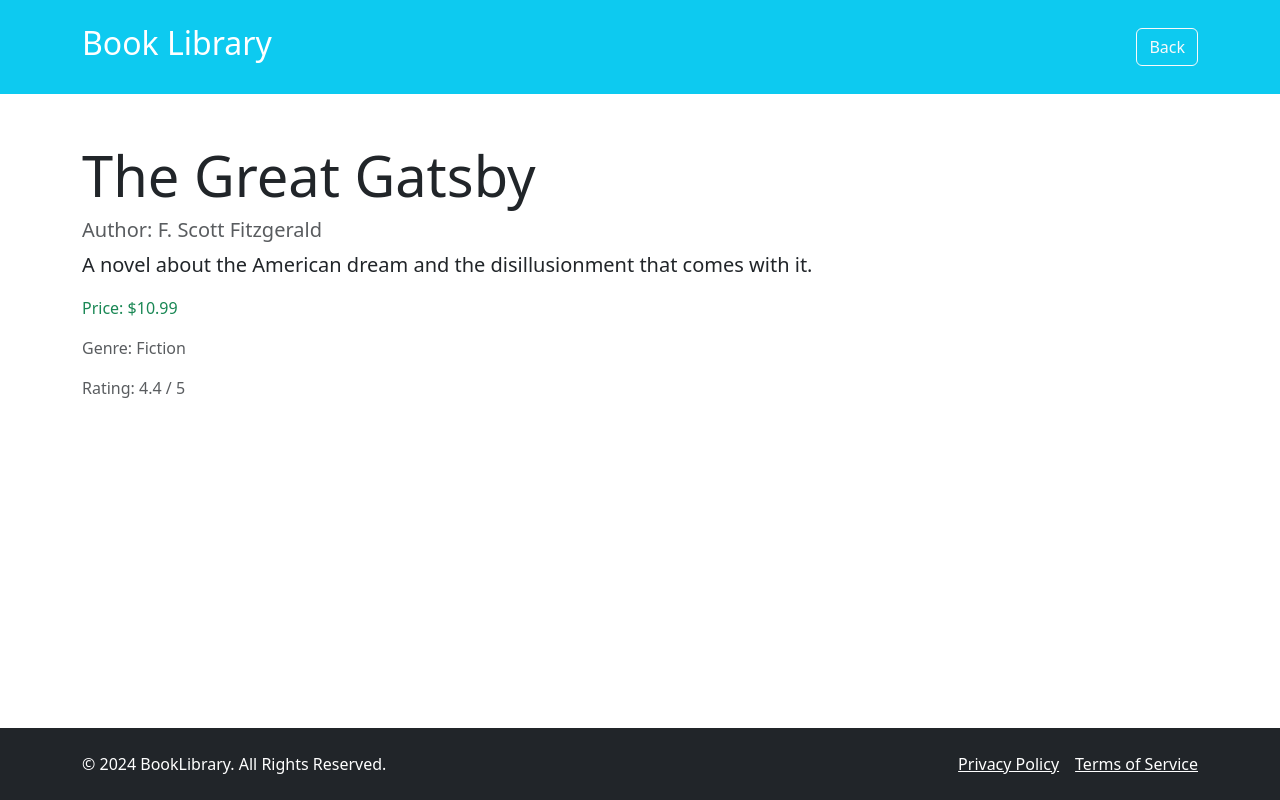
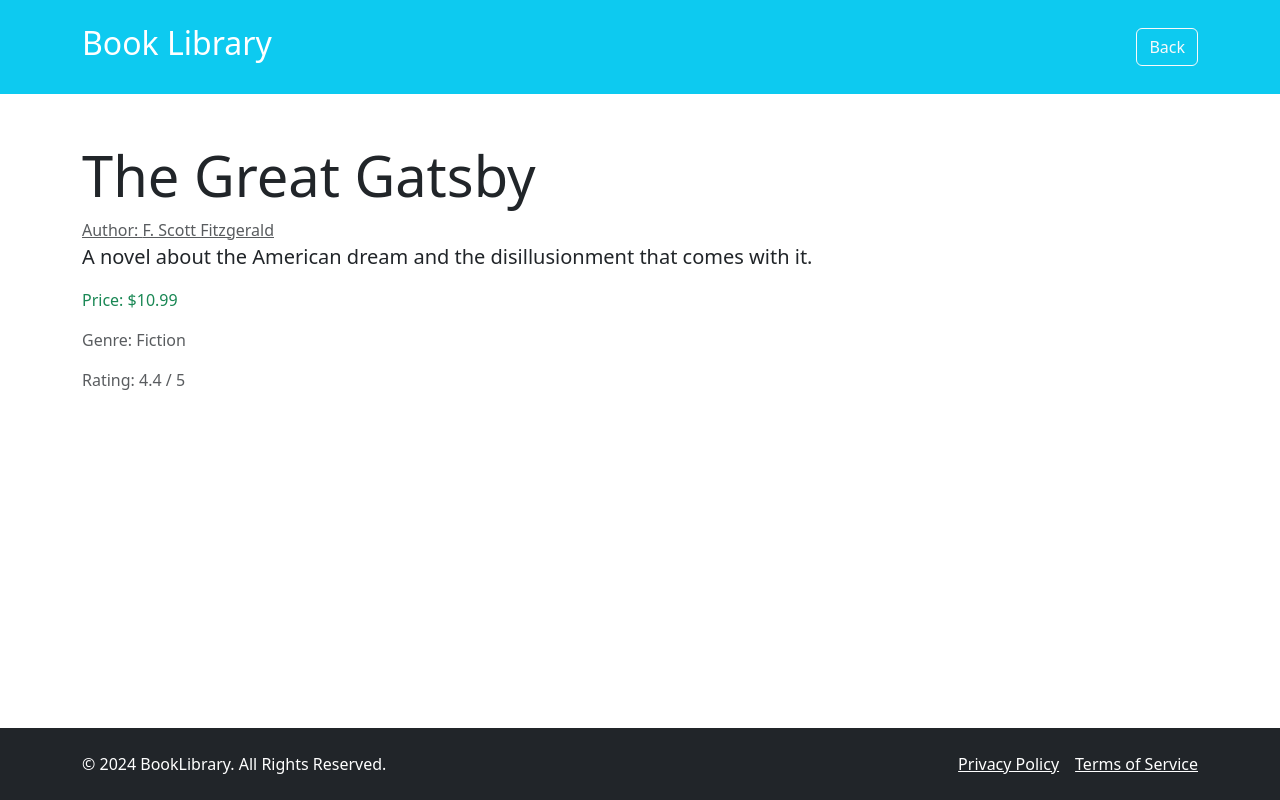
Before and after one commit to hamzasheraz/bookLibrary, a Next.js app: page /books/1 in a window 1280 px wide. Built offline with nearby package versions, Linux system fonts and the light colour scheme.

Commit message:
Link to author page added

```diff
--- a/pages/books/[id]/index.js
+++ b/pages/books/[id]/index.js
@@ -1,5 +1,6 @@
 import Footer from "@/components/layout/footer";
 import Navbar from "@/components/layout/navbar";
+import Link from "next/link";
 import { books, getEachBookData } from "@/helper";
 
 const BookDetails = ({ book }) => {
@@ -8,7 +9,7 @@ const BookDetails = ({ book }) => {
             <Navbar route='/genres' name='Back' />
             <div className="container my-5">
                 <h1 className="display-4">{book.title}</h1>
-                <h5 className="text-muted">Author: {book.author}</h5>
+                <Link className="text-muted" href={`/books/${book.id}/author`}>Author: {book.author}</Link>
                 <p className="lead">{book.description}</p>
                 <p className="font-weight-bold text-success">Price: ${book.price.toFixed(2)}</p>
                 <p className="text-muted">Genre: {book.genre}</p>
```
